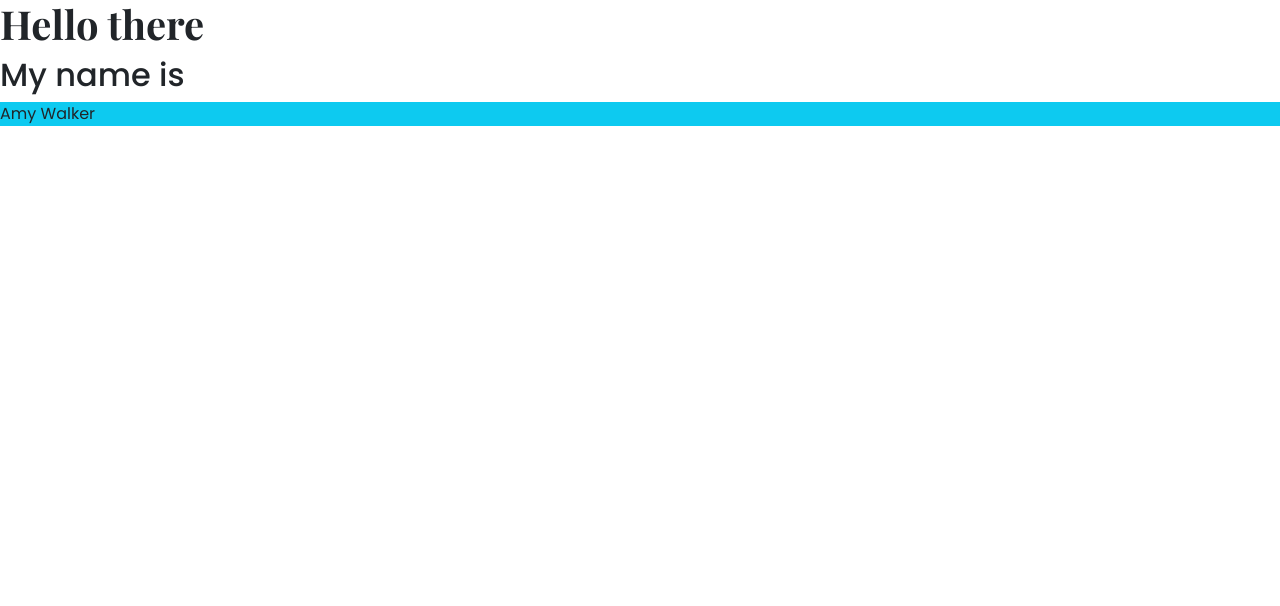
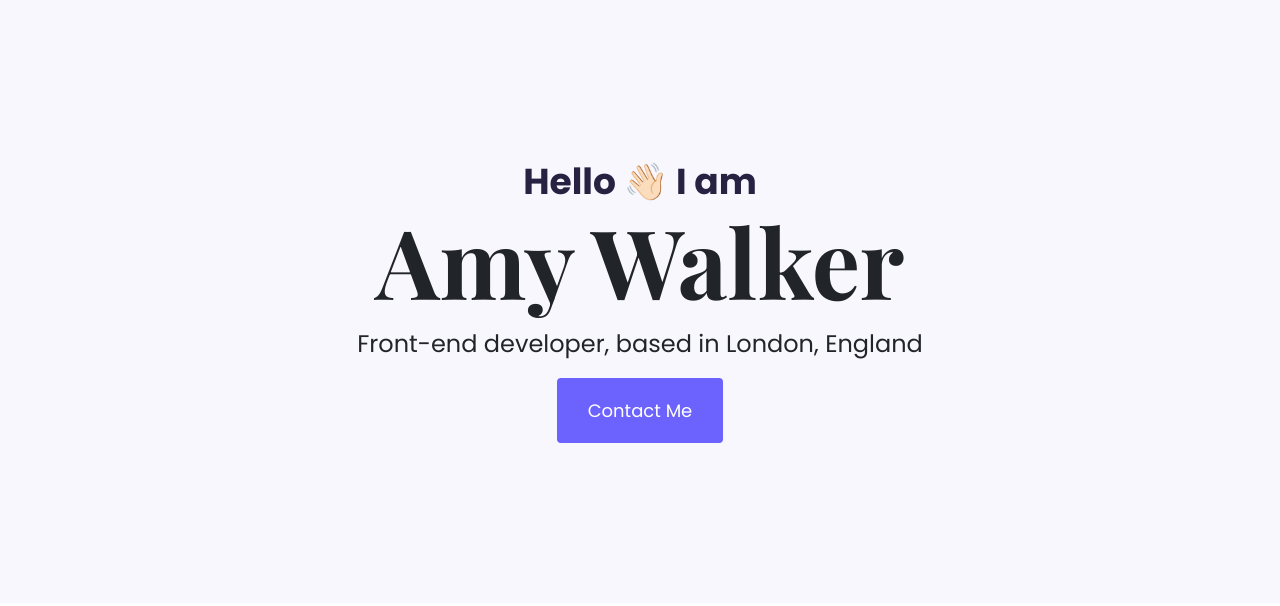
Before and after one commit to amy-712/Portfolio-Project, a plain HTML site: page index.html in a window 1280 px wide. Drawn offline with nearby package versions, Linux system fonts and the light colour scheme.

Commit message:
Added Bootstrap JS and created Homepage Hero

```diff
--- a/css/styles.css
+++ b/css/styles.css
@@ -1,6 +1,39 @@
+:root {
+  --primary-font: "Poppins", sans-serif;
+  --accent-font: "Playfair Display", serif;
+  --primary-color: #f9f7fe;
+  --accent-color: #6c63ff;
+}
 body {
-  font-family: "Poppins", sans-serif;
+  font-family: var(--primary-font);
 }
 h1 {
-  font-family: "Playfair Display", serif;
+  font-family: var(--accent-font);
+  font-weight: bold;
 }
+.hero {
+  text-align: center;
+  padding: 160px 20px;
+  background: var(--primary-color);
+}
+.hero h1 {
+  font-size: 96px;
+}
+.hero h2 {
+  font-size: 36px;
+  font-weight: bold;
+  margin: 0;
+  color: #272142;
+}
+.hero p {
+  font-size: 24px;
+  font-weight: normal;
+}
+.btn-contact {
+  background: var(--accent-color);
+  color: white;
+  border-radius: 4px;
+  font-size: 18px;
+  line-height: 27px;
+  padding: 18px 30px;
+}
--- a/index.html
+++ b/index.html
@@ -17,11 +17,19 @@
       rel="stylesheet"
     />
     <link rel="stylesheet" href="css/styles.css" />
+    <script
+      src="https://cdn.jsdelivr.net/npm/bootstrap@5.1.3/dist/js/bootstrap.bundle.min.js"
+      integrity="sha384-ka7Sk0Gln4gmtz2MlQnikT1wXgYsOg+OMhuP+IlRH9sENBO0LRn5q+8nbTov4+1p"
+      crossorigin="anonymous"
+    ></script>
     <title>Document</title>
   </head>
   <body>
-    <h1>Hello there</h1>
-    <h2>My name is</h2>
-    <p class="bg-info">Amy Walker</p>
+    <div class="hero">
+      <h2>Hello 👋🏻 I am</h2>
+      <h1>Amy Walker</h1>
+      <p>Front-end developer, based in London, England</p>
+      <a href="#" class="btn btn-contact">Contact Me</a>
+    </div>
   </body>
 </html>
```
